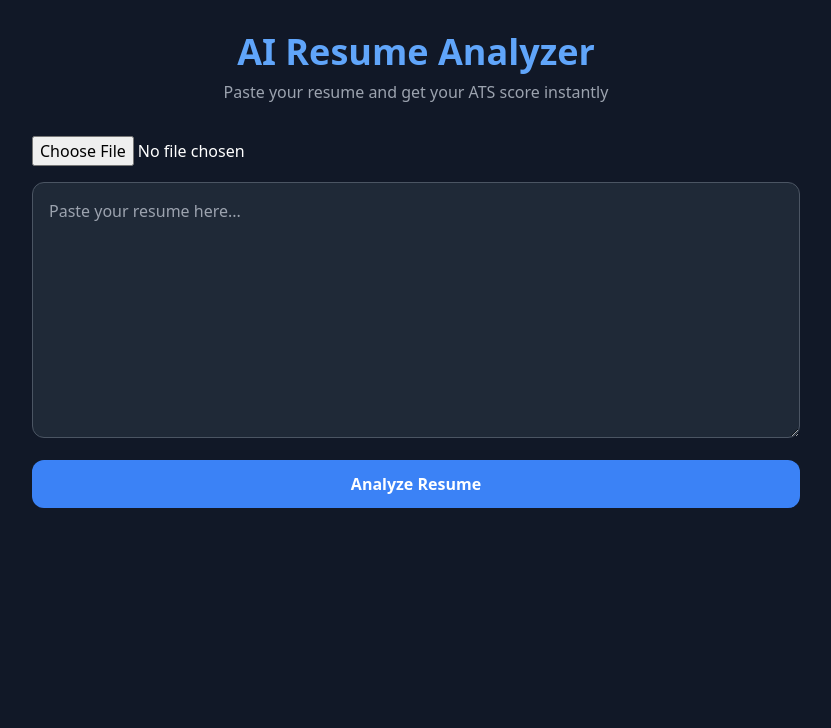
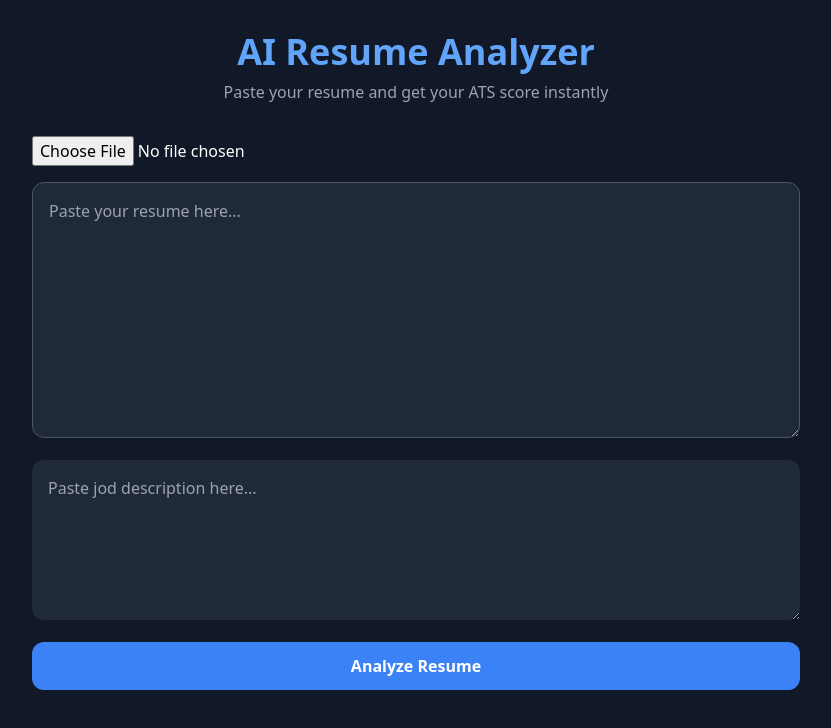
Before and after one commit to ishvakubendiran/ai-resume-analyzer, a React (Vite) app: page / in a window 1280 px wide. Shown: the top 728 px of the page, without its empty margins (224-1055 px from the left). Built offline with nearby package versions, Linux system fonts and the light colour scheme.

Commit message:
Add job description matching

```diff
--- a/src/App.jsx
+++ b/src/App.jsx
@@ -5,6 +5,7 @@ pdfjsLib.GlobalWorkerOptions.workerSrc = new URL('pdfjs-dist/build/pdf.worker.mj
 function App() {
   const [resume, setResume] = useState("")
   const [result, setResult] = useState("")
+  const [jobDescription, setJobDescription] = useState("")
   const [loading, setLoading] = useState(false)
   const handlePdfUpload = async (e) => {
   const file = e.target.files[0]
@@ -35,12 +36,13 @@ function App() {
         messages: [
           {
             role: "user",
-            content: `Analyze this resume and give:
+            content: `You are an ATS expert. Analyze this resume against the job description and give:
 1. ATS Score out of 100
 2. Top 3 strengths
 3. Top 3 improvements needed
 
-Resume: ${resume}`
+Resume: ${resume}
+Job Description: ${jobDescription}`
           }
         ]
       })
@@ -76,6 +78,12 @@ Resume: ${resume}`
           value={resume}
           onChange={(e) => setResume(e.target.value)}
         />
+        <textarea
+        className="w-full h-40 p-4 bg-gray-800 text-white rounded-xl border-gray-600 mt-4"
+        placeholder="Paste jod description here..."
+        value={jobDescription}
+        onChange={(e) => setJobDescription(e.target.value)}
+        />
         <button
           onClick={analyzeResume}
           className="mt-4 w-full bg-blue-500 hover:bg-blue-600 text-white font-bold py-3 rounded-xl"
```
